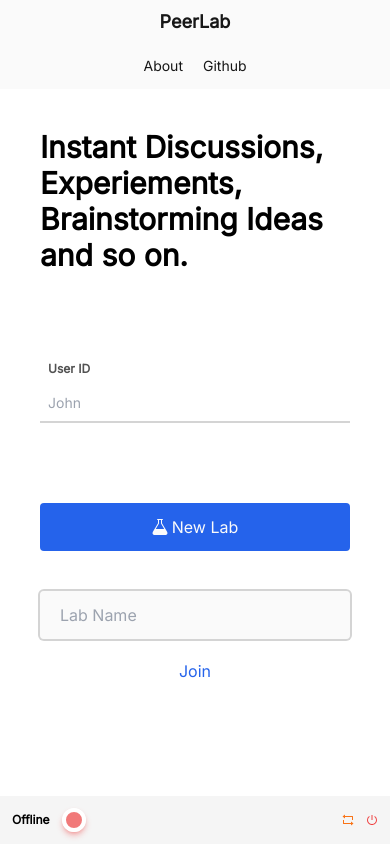
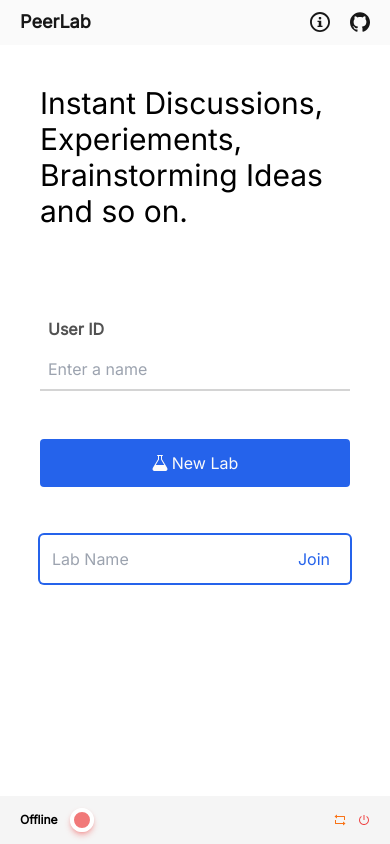
Before and after one commit to sandrinjoy/peerlab, a Next.js app: page / in a window 390 px wide. Built offline with nearby package versions, Linux system fonts and the light colour scheme; no server answers.

Commit message:
validate lab

```diff
--- a/app/store.ts
+++ b/app/store.ts
@@ -18,7 +18,7 @@ const reducer = combineReducers({
 const persistConfig = {
   key: "root",
   storage,
-  // blacklist: ["ws"],
+  blacklist: ["ws"],
 };
 
 const persistedReducer = persistReducer(persistConfig, reducer);
--- a/components/Header.tsx
+++ b/components/Header.tsx
@@ -2,7 +2,7 @@ import Image from "next/image";
 import Link from "next/link";
 import { useRouter } from "next/router";
 import { useRef, useEffect, useState } from "react";
-
+import { ImGithub, ImInfo } from "react-icons/im";
 function Header() {
   const router = useRouter();
   const [showBorder, setShowBorder] = useState(false);
@@ -24,21 +24,21 @@ function Header() {
       <nav
         className={
           showBorder
-            ? `w-full  flex  flex-col md:flex-row justify-center items-center md:justify-between max-w-[1200px] mx-auto border-b transition-all`
-            : `w-full  flex  flex-col md:flex-row justify-center items-center md:justify-between max-w-[1200px] mx-auto transition-all border-b border-neutral-50 `
+            ? `w-full  flex flex-row  items-center justify-between max-w-[1200px] mx-auto border-b transition-all`
+            : `w-full  flex flex-row  items-center justify-between max-w-[1200px] mx-auto transition-all border-b border-neutral-50 `
         }
       >
         <div className="flex items-center justify-center py-2 md:py-4">
           <Link href="/" passHref>
             <a
               aria-label="homepage"
-              className="flex items-center gap-2 px-2 font-semibold transition group text-lg text-neutral-900 hover:text-indigo-500 "
+              className="flex items-center gap-2 text-lg font-semibold transition group text-neutral-900 hover:text-indigo-500 "
             >
               PeerLab
             </a>
           </Link>
         </div>
-        <div className="flex flex-wrap items-center justify-around py-3 gap-5 md:py-4">
+        <div className="flex flex-wrap items-center justify-around gap-5 py-3 md:py-4">
           {" "}
           <Link href="/about">
             <a
@@ -49,7 +49,7 @@ function Header() {
                   : "  font-medium text-sm   text-neutral-900   transition    hover:text-indigo-500 "
               }
             >
-              About
+              <ImInfo size={20} />
             </a>
           </Link>
           <Link href="/github">
@@ -61,7 +61,7 @@ function Header() {
                   : "  font-medium text-sm   text-neutral-900   transition   hover:text-indigo-500 "
               }
             >
-              Github
+              <ImGithub size={20} />
             </a>
           </Link>
         </div>
--- a/components/home/NewLabform.tsx
+++ b/components/home/NewLabform.tsx
@@ -1,16 +1,19 @@
 import React, { useEffect, useRef, useState } from "react";
-import { useRouter } from "next/router";
+
 import { useAppSelector, useAppDispatch } from "../../app/hooks";
 import { changeName } from "../../features/user/userSlice";
 import { ImCheckmark, ImLab } from "react-icons/im";
-import { FcCheckmark } from "react-icons/fc";
+
 import { useDispatch } from "react-redux";
 import ToastModal from "../ToastModal";
 import { setSocket } from "../../features/ws/wsSlice";
+import { wsSendMessage } from "../socketStatus/StatusCard";
 export default function NewLabForm() {
   const inputRef = useRef<HTMLInputElement>(null);
-  const router = useRouter();
+  const joinRef = useRef<HTMLInputElement>(null);
+
   const [loading, setLoading] = useState(false);
+
   const dispatch = useDispatch();
 
   const [toast, setToast] = useState(false);
@@ -18,6 +21,7 @@ export default function NewLabForm() {
 
   const ws = useAppSelector((state) => state.ws);
   const [error, setError] = useState("");
+
   const newRoom = () => {
     setLoading(true);
     if (user.name === "" || inputRef.current?.value === "") {
@@ -27,7 +31,7 @@ export default function NewLabForm() {
       setToast(true);
       setTimeout(() => {
         setToast(false);
-      }, 5000);
+      }, 3000);
       setLoading(false);
       return;
     }
@@ -38,62 +42,63 @@ export default function NewLabForm() {
   };
 
   useEffect(() => {
-    inputRef.current?.focus();
+    joinRef.current?.focus();
   }, []);
   return (
     <>
       <div className="flex flex-wrap items-center justify-start ">
         <label
           htmlFor="userInput"
-          className="p-2 text-xs font-bold transition-all text-neutral-600 "
+          className="p-2 font-bold transition-all text-neutral-600 "
         >
           User ID
         </label>
         <input
           type="text"
           name="userInput"
-          placeholder="John"
+          placeholder="Enter a name"
           defaultValue={user.name}
           onChange={(e) => dispatch(changeName(e.currentTarget.value))}
-          className="w-full p-2 text-sm transition border-b-2 sm:w-auto border-neutral-300 text-neutral-900 hover:border-blue-600/50 focus:outline-none focus:border-blue-600"
+          className="w-full p-2 transition border-b-2 sm:w-auto border-neutral-300 text-neutral-900 hover:border-blue-600/50 focus:outline-none focus:border-blue-600"
         />
       </div>
 
-      <div className="flex flex-col items-start justify-between gap-10 rounded-lg ">
       {/* newLab action */}
+      <div className="flex flex-wrap items-center justify-start ">
         <button
           type="button"
           aria-label="New Lab"
-          className="flex items-center justify-center w-full gap-1 px-5 py-3 font-medium transition bg-blue-600 rounded sm:w-8/12 text-neutral-50 hover:bg-blue-700 active:bg-blue-800 active:ring-2 active:ring-offset-4 focus:ring-2 focus:ring-offset-2"
-          onClick={newRoom}
+          className="flex items-center justify-center w-full gap-1 px-5 py-3 font-medium transition bg-blue-600 rounded text-neutral-50 hover:bg-blue-700 active:bg-blue-800 active:ring-2 active:ring-offset-4 focus:ring-2 focus:ring-offset-2"
+          onClick={() =>
+            ws.currentWS?.send(JSON.stringify(wsSendMessage("NEW_LAB")))
+          }
         >
           <ImLab />
           New Lab
         </button>
+      </div>
 
       {/* Join lab action */}
-        <div className="flex flex-col items-start justify-start w-full gap-10">
-          <div className="flex flex-wrap justify-start gap-3 mx-auto sm:mx-0">
+      <div className="flex-col items-center justify-center ">
+        <div className="flex justify-between gap-2 p-1 transition rounded ring-2 ring-neutral-300 text-neutral-900 hover:ring-blue-600/50 focus-within:ring-2 active-within:ring-blue-600 active:ring-offset-2 focus-within:ring-blue-600">
           <input
             type="text"
-              ref={inputRef}
+            ref={joinRef}
             placeholder="Lab Name"
-              disabled={!ws.status}
-              className="flex items-center justify-center w-full gap-1 p-3 px-5 py-3 font-medium transition rounded sm:w-8/12 ring-2 ring-neutral-300 text-neutral-900 hover:ring-blue-600/50 focus:ring-2 active:ring-offset-2 focus:outline-none focus:ring-blue-600"
+            className="w-10/12 px-2 focus:outline-none "
           />
-
           <button
             type="button"
             aria-label="Join Lab"
-              disabled={!ws.status}
-              className="px-4 py-2 mx-auto font-medium text-blue-600 transition rounded hover:bg-neutral-50 active:bg-blue-50 "
+            className="px-4 py-2 font-medium text-blue-600 transition rounded hover:bg-neutral-50 active:bg-blue-50 disabled:text-gray-600 "
           >
             Join
           </button>
         </div>
+
         {loading && (
           <svg
-              className="w-8 h-8 text-blue-600 animate-spin"
+            className="w-8 h-8 mx-auto my-3 text-blue-600 animate-spin"
             xmlns="http://www.w3.org/2000/svg"
             fill="none"
             viewBox="0 0 24 24"
@@ -114,7 +119,7 @@ export default function NewLabForm() {
           </svg>
         )}
       </div>
-      </div>
+
       <ToastModal visible={toast} message={error} />
     </>
   );
--- a/components/socketStatus/StatusCard.tsx
+++ b/components/socketStatus/StatusCard.tsx
@@ -4,6 +4,21 @@ import { useAppDispatch, useAppSelector } from "../../app/hooks";
 import { setSocket, setStatus } from "../../features/ws/wsSlice";
 import StateBubble from "./StateBubble";
 import { RiRepeatLine, RiShutDownLine } from "react-icons/ri";
+import Router from "next/router";
+export const wsSendMessage = (type, payload = null) => {
+  switch (type) {
+    case "NEW_LAB": {
+      return { type: type };
+    }
+    case "FIND_LAB": {
+      return { type, payload };
+    }
+    default: {
+      return;
+    }
+  }
+};
+
 export default function StatusCard() {
   const [userId, setUserId] = useState(null);
   const ws = useAppSelector((state) => state.ws);
@@ -11,11 +26,24 @@ export default function StatusCard() {
   const [reset, setReset] = useState(false);
   const dispatch = useDispatch();
 
-  // function for wsOpen
-  const wsSendMessage = (msg) => {
-    try {
-      ws.currentWS.send(JSON.stringify(msg));
-    } catch {}
+  const messageController = (data) => {
+    const msg = JSON.parse(data);
+    switch (msg.type) {
+      case "NEW_USER": {
+      }
+      case "FIND_USER": {
+      }
+      case "NEW_LAB": {
+        Router.push(`lab/${msg.payload}`);
+      }
+      case "FIND_LAB": {
+      }
+      default: {
+      }
+    }
+  };
+  const wsReceiveMessage = (msg) => {
+    messageController(msg.data);
   };
 
   const wsOpen = () => {
@@ -23,18 +51,14 @@ export default function StatusCard() {
     dispatch(setStatus(true));
   };
 
-  const wsReceiveMessage = (msg) => {
-    msg = JSON.parse(msg);
-    if (msg.type === "ID_GENERATED") {
-      setUserId(msg.body.id);
-    }
-    console.log(msg.data);
-  };
   const wsClose = () => {
     try {
       ws.currentWS.close();
-      dispatch(setSocket({ currentWS: null, status: false }));
     } catch {}
+    dispatch(setSocket({ currentWS: null, status: false }));
+  };
+  const wsError = (e) => {
+    dispatch(setSocket({ currentWS: null, status: false }));
   };
   useEffect(() => {
     const newWS = () => {
@@ -42,13 +66,19 @@ export default function StatusCard() {
       tws.onopen = wsOpen;
       tws.onmessage = wsReceiveMessage;
       tws.onclose = wsClose;
-      dispatch(setSocket({ currentWS: tws, status: false }));
+      tws.onerror = wsError;
+
+      return tws;
     };
-    newWS();
+    const t = newWS();
+    dispatch(setSocket({ currentWS: t, status: false }));
+    return function cleanup() {
+      t.close();
+    };
   }, [reset]);
 
   return (
-    <div className="fixed bottom-0 flex items-center justify-between w-full gap-3 p-3 overflow-hidden text-xs font-semibold transition bg-neutral-100 ">
+    <div className="fixed bottom-0 flex items-center justify-between w-full gap-3 px-5 py-3 overflow-hidden text-xs font-semibold transition bg-neutral-100 ">
       <div className="flex items-center justify-center gap-3">
         <StateBubble socketStatus={ws.status} />
       </div>
@@ -57,6 +87,7 @@ export default function StatusCard() {
         <button onClick={() => setReset(!reset)}>
           <RiRepeatLine className="text-orange-500" />
         </button>
+
         <button onClick={wsClose}>
           <RiShutDownLine className="text-red-500" />
         </button>
--- a/pages/index.tsx
+++ b/pages/index.tsx
@@ -14,14 +14,14 @@ const Home: NextPage = () => {
         <link rel="icon" href="/favicon.ico" />
       </Head>
       <Header />
-      <main className="mx-auto max-w-[1200px]">
+      <main className="mx-auto max-w-[1200px] pb-10">
         <header className="p-10">
-          <h1 className="text-3xl font-semibold sm:text-4xl md:text-5xl ">
+          <h1 className="text-3xl font-medium sm:text-4xl md:text-5xl ">
             Instant Discussions, Experiements, Brainstorming Ideas and so on.
           </h1>
           <p></p>
         </header>
-        <div className="flex flex-col justify-between w-full gap-[5rem] p-10 sm:max-w-lg">
+        <div className="flex flex-col   gap-[3rem] p-10 sm:max-w-[400px]">
           <NewLabForm />
         </div>
       </main>
--- a/pages/lab/[labId].tsx
+++ b/pages/lab/[labId].tsx
@@ -1,14 +1,45 @@
-import React from "react";
+import React, { useEffect } from "react";
 import { useRouter } from "next/router";
 import Header from "../../components/Header";
 import SocketStatus from "../../components/socketStatus";
 import { userInfo } from "os";
 import { useAppSelector } from "../../app/hooks";
+import { wsSendMessage } from "../../components/socketStatus/StatusCard";
 
-const Lab = () => {
-  const router = useRouter();
-  const { labId } = router.query;
+export async function getServerSideProps(context) {
+  const id = context.query.labId;
+
+  const res = await fetch(
+    `https://peerlab-server.herokuapp.com/findlab?id=${id}`
+  );
+  const data = await res.json();
+  console.log(data);
+  return {
+    props: { valid: data.valid, labId: id },
+  };
+}
+
+const Lab = ({ valid, labId }) => {
   const user = useAppSelector((state) => state.user);
+  const ws = useAppSelector((state) => state.ws);
+
+  if (!valid)
+    return (
+      <>
+        <Header />
+        <main className="mx-auto max-w-[1200px] pb-10">
+          <header className="p-10">
+            <h1 className="text-2xl font-medium sm:text-3xl md:text-4xl ">
+              Sorry, This lab not exists on our server currently.
+            </h1>
+            <p></p>
+          </header>
+          <div className="flex flex-col   gap-[3rem] p-10 sm:max-w-[400px]"></div>
+        </main>
+        <SocketStatus />
+      </>
+    );
+  else
     return (
       <>
         <Header />
```
Lines whose indentation alone changed are shown as unchanged.
